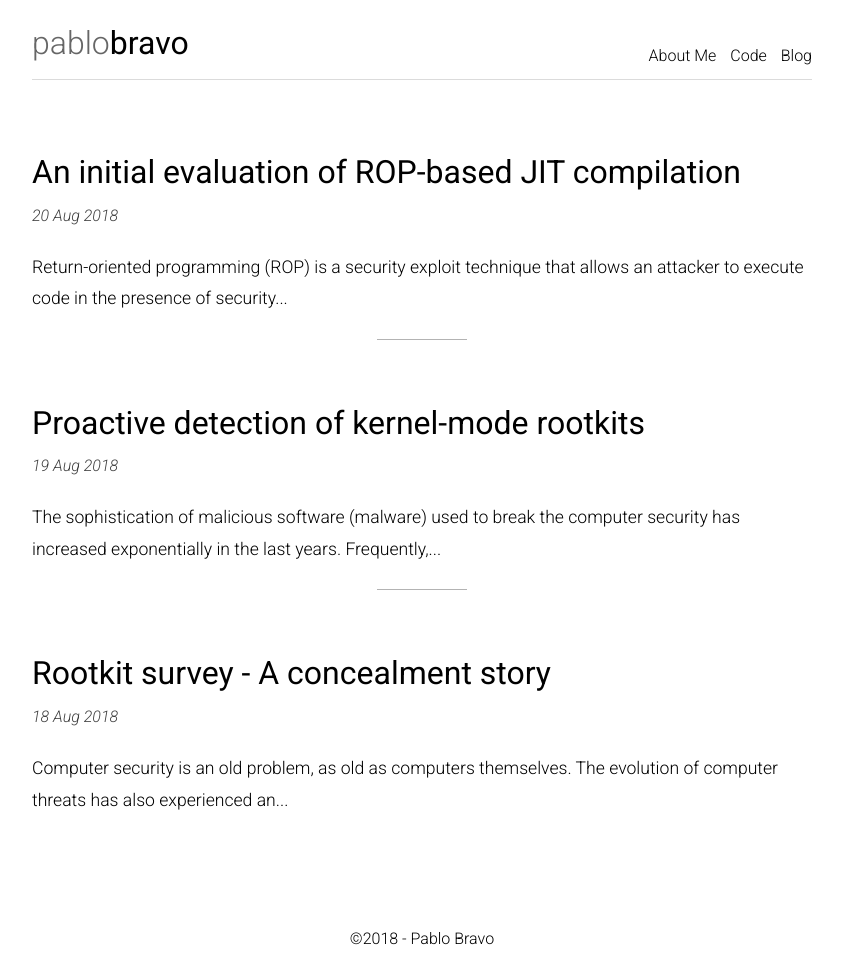
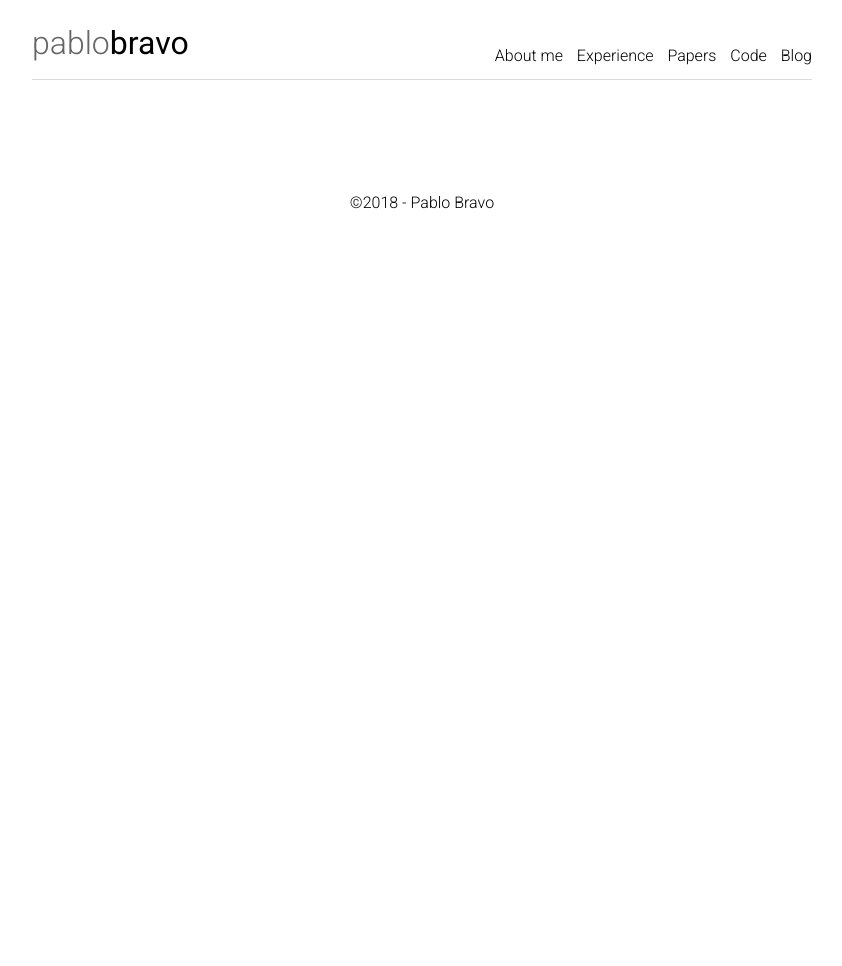
Before and after one commit to yandroskaos/yandroskaos.github.io, a Jekyll site: the page built from index.html, in a window 1280 px wide. Shown: the whole page, without its empty margins (218-1060 px from the left). Built offline with Jekyll 4.4.1, drawn with Linux system fonts in a browser that asks for light colours; the list of posts is cut into pages by our own code; after the commit the page ends 900 px from its top, so only the background shows below that; some of the changed lines change nothing that is shown.

Commit message:
setting new areas

```diff
--- a/about.md
+++ b/about.md
@@ -1,19 +1,23 @@
 ---
 layout: page
-title: About Me
-description: Curriculum
+title: About me
+description: About me
 ---
 
 <img src="https://www.gravatar.com/avatar/2cf0890a614f42b1148a42ba03166303" align="right"/>
 
-## Curriculum
+I’m passionate about computer technology. I like to understand how things work and
+that lead me to the inner core of things, from disassembling code to advanced data
+structures. I also consider myself a very motivated person and one who likes learning
+new things everyday.
 
-&nbsp;
+## Education
 
-Pablo Bravo Curriculum
+* PhD Student (stopped) - Working on compiler backend optimisation technology - University of Oviedo
+* Master in Software Engineering (Computer systems and services for theInternet) — Polytechnic School of Engineering, University of Oviedo
+* Computer Scientist — Polytechnic School of Engineering, University of Oviedo
 
-&nbsp;
-
-&nbsp;
-
-&nbsp;
+## Others
+* Developed a fully functional tiny operating system for PC over x86 architectures. I called it XkyOS. It is based on exokernel ideas (https://en.wikipedia.org/wiki/Exokernel). Was developed from scratch and includes designing a file system, a binary module model (based on PE and ELF, which made tweak a bit visual studio compiler to produce invalid PE’s which were further processed to generate XkyOS modules) among other interesting things. Hardware supported includes SVGA, PS2 console (both keyboard and mouse), hard disk in PIO mode as well as common chipset elements (RTC). Can be found at https://github.com/yandroskaos/XkyOS
+* Developed a full compiler targeting .NET IL for a full object oriented language.
+* Interest in retrocomputing. Currently developing an emulator for iOS of an Amstrad CPC as hobby (http://en.wikipedia.org/wiki/Amstrad_CPC).
--- /dev/null
+++ b/experience.md
@@ -0,0 +1,47 @@
+---
+layout: page
+title: Experience
+description: Experience
+---
+
+## [Core Data](https://coredata.eu/) (2018 – Current)
+Backend technology
+
+## [ByteHeed](https://www.byteheed.com/) (2015 – 2018)
+
+Developer of a hypervisor-based protection engine.
+The hypervisor runs on IA-32, and takes advantage of its interception capabilities to provide a secure environment.
+
+## [University of Oviedo](http://www.atc.uniovi.es/) (2016 – 2017)
+As Associate Professor, i taught Programming Foundations, Computer Forensics and Computer Architecture.
+
+## [Malwarebytes](https://www.malwarebytes.com/) (2013 – 2015)
+Lead developer of anti-exploit protection engine.
+My responsibilities included general product development as well as adding new detection techniques.
+Reversing and finding clever solutions to protect running processes was everyday task.
+
+## [Innovalia Metrology](https://www.innovalia-metrology.com/en/) (2011 – 2013)
+Architect and lead developer of a cloud distributed metrology system known as M3, which allows to scan and acquire pieces, perform geometric and tolerance measurements, and access this information from a variety of devices.
+The system must perform well under heavy load as the data involved (point clouds) is quite large (a medium sized cloud contains 6M points on average, giving an estimated size of over two hundred megabytes).
+Also the application must be very optimized as certain processes over 3D data are very time, cpu and memory consuming.
+This leads to smart election of exotic data structures such as kd-trees, octrees, sparse heap arrays, etc.
+
+## [Ideateca](http://ideateca.com/) ([Ludei](https://ludei.com/)) (2009 – 2011)
+Lead developer and CTO. Ideateca is a small spanish startup initially focused on game development.
+Right now it has a spin-off named Ludei which continues developing game technology.
+At the time, i was responsible of the design and implementation of a multiplayer java-based system, which allowed to play from different devices, namely web, android and iPhone mobiles.
+This development evolved to the current Ludei’s multiplatform for mobiles technology.
+Another relevant event was that i developed “iBasket”, a very simple iPhone game which hit the apple store achieving 15M of downloads.
+
+## [Vodafone](https://www.vodafone.com/) (2008 – 2009)
+As application maintenance engineer, I was part of the CRM team.
+I focused particularly in analyzing memory dumps from processes of the system to fix them.
+The system was made principally (among other elements) in different unix processes, and a Tuxedo middleware to connect to a Clarify front-end.
+
+## [Panda Security](https://www.pandasecurity.com/) – (2005 – 2008)
+I researched and developed different innovative technologies at Panda:
+* Research and development of memory signatures to evade the problem related to exepackers (same malware packed lots of times, so disk signatures increase exponentially). Also what got called “heuristic signatures” which was used to identify unknown malware and classify it to its family.
+* In the proactive field, i maintained and extended Panda’s proactive solution. I developed a driver to allow the proactive technologies to control access to USB devices.
+* Also i developed a driver which allowed to monitor in a proactive way rootkit behaviour in kernel. At the time it defeated SDT patches (by large the most common technique) and process hiding via manipulation of the process list.
+* Design and implementation of Panda NanoScan (a light-weight, plugin oriented architected, very fast, web based scanner). At the time, our restriction were 20 seconds and 500KB to scan all memory, certain disk locations and ask Panda’s servers for hashes.
+* Architect (with others) and developer of the kernel of the (at the time) new breed of Panda products.
--- /dev/null
+++ b/papers.md
@@ -0,0 +1,15 @@
+---
+layout: page
+title: Papers
+description: Published papers
+---
+
+* _“An initial evaluation of ROP-based JIT-compilation”_ — 2015 2nd International Conference on Communication Technology and Application.
+[Download]({{ site.url }}/files/an-initial-evaluation-of-rop-based-jit-compilation.pdf)
+
+* _“Proactive detection of kernel-mode rootkits”_ — ARES conference 2011 [Citation](http://dl.acm.org/citation.cfm?id=2066207).
+ Also published in Hakin9 magazine [Extra 6/2011](https://hakin9.org/download/hakin9-extra-rootkit-062011/).
+[Download]({{ site.url }}/files/ares.pdf)
+
+* _“Rootkits survey: a concealment story”_
+[Download]({{ site.url }}/files/survey.pdf)
```
Also changed, not shown: _drafts/2018-08-18-rootkit-survey.md (renamed from _posts/2018-08-18-rootkit-survey.md), _drafts/2018-08-19-rootkit-detection.md (renamed from _posts/2018-08-19-rootkit-detection.md), _drafts/2018-08-20-ROP-based-compilation.md (renamed from _posts/2018-08-20-ROP-based-compilation.md).
